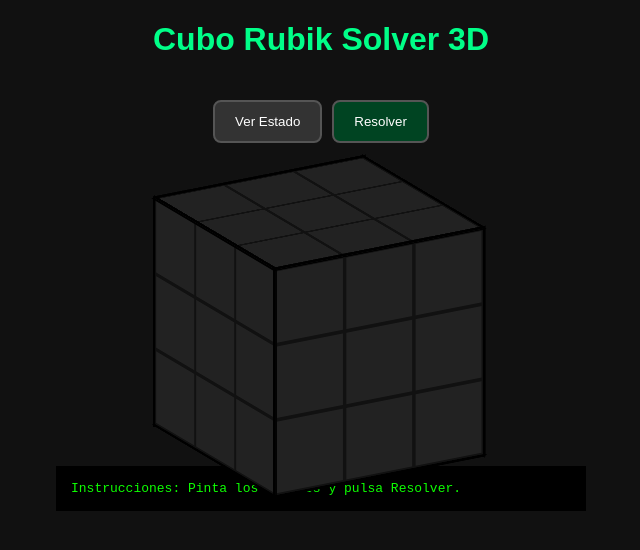
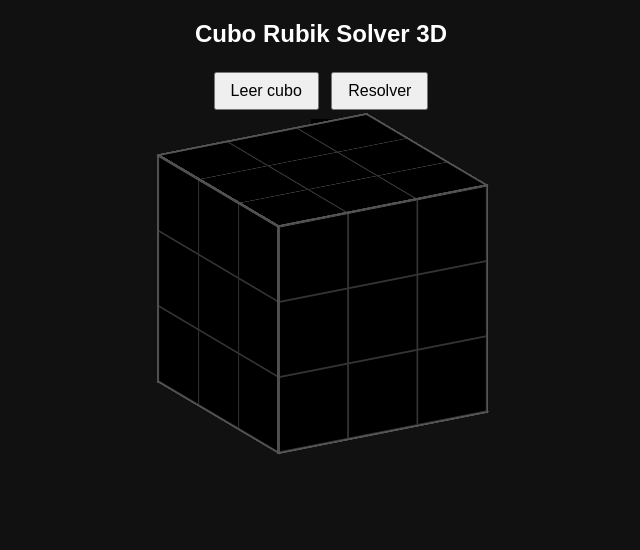
Before and after one commit to fablio9348-create/CUBO, a plain HTML site: page index.html in a window 1280 px wide. Shown: the whole page, without its empty margins (319-959 px from the left). Drawn offline with Linux system fonts and the light colour scheme.

Commit message:
Update index.html

```diff
--- a/index.html
+++ b/index.html
@@ -2,33 +2,57 @@
 <html lang="es">
 <head>
     <meta charset="UTF-8">
-    <meta name="viewport" content="width=device-width, initial-scale=1.0">
-    <title>Cubo Rubik Solver 3D | Resolver Online 2026</title>
-    <meta name="description" content="Resuelve tu cubo de Rubik 3x3 online con nuestro solver interactivo 3D.">
+    <!-- Tu verificación de Google para que no se pierda -->
+    <meta name="google-site-verification" content="Z99ZBjHrZFIqrI3PEwfmSU_7J6_Dv2jAxOsJCJrkrZQ" />
+    <title>Cubo Rubik Solver 3D</title>
     <style>
-        body { margin: 0; background: #111; color: white; font-family: Arial; display: flex; flex-direction: column; align-items: center; min-height: 100vh; perspective: 1000px; }
-        h1 { color: #00ff88; }
-        .controls { margin: 20px; display: flex; gap: 10px; z-index: 10; }
-        button { padding: 12px 20px; cursor: pointer; background: #333; color: white; border: 2px solid #555; border-radius: 8px; }
-        .scene { width: 250px; height: 250px; margin-top: 40px; }
-        .cube { width: 100%; height: 100%; position: relative; transform-style: preserve-3d; transform: rotateX(-20deg) rotateY(30deg); }
-        .face { position: absolute; width: 240px; height: 240px; border: 3px solid #000; display: grid; grid-template-columns: repeat(3, 1fr); grid-template-rows: repeat(3, 1fr); background: #000; }
-        .front { transform: rotateY(0deg) translateZ(120px); }
-        .back { transform: rotateY(180deg) translateZ(120px); }
-        .right { transform: rotateY(90deg) translateZ(120px); }
-        .left { transform: rotateY(-90deg) translateZ(120px); }
-        .top { transform: rotateX(90deg) translateZ(120px); }
+        body {
+            margin: 0;
+            background: #111;
+            color: white;
+            font-family: Arial;
+            display: flex;
+            flex-direction: column;
+            align-items: center;
+            height: 100vh;
+            perspective: 800px;
+            user-select: none;
+        }
+        .scene { width: 240px; height: 240px; margin-top: 10px; }
+        .cube {
+            width: 100%; height: 100%; position: relative;
+            transform-style: preserve-3d;
+            transform: rotateX(-20deg) rotateY(30deg);
+        }
+        .face {
+            position: absolute; width: 240px; height: 240px;
+            border: 2px solid #555; display: grid;
+            grid-template-columns: repeat(3, 1fr);
+            grid-template-rows: repeat(3, 1fr);
+        }
+        .front  { transform: rotateY(0deg) translateZ(120px); }
+        .back   { transform: rotateY(180deg) translateZ(120px); }
+        .right  { transform: rotateY(90deg) translateZ(120px); }
+        .left   { transform: rotateY(-90deg) translateZ(120px); }
+        .top    { transform: rotateX(90deg) translateZ(120px); }
         .bottom { transform: rotateX(-90deg) translateZ(120px); }
-        .face div { border: 2px solid #111; background: #222; cursor: pointer; }
-        #out { background: #000; color: #0dff00; padding: 15px; width: 90%; max-width: 500px; white-space: pre-wrap; font-family: monospace; }
+        .face div { border: 1px solid #333; background: black; cursor: pointer; }
+        .face div:hover { outline: 1px solid white; }
+        button { margin: 4px; padding: 8px 15px; font-size: 16px; }
+        pre { margin-top: 5px; background: #000; padding: 10px; max-width: 95%; overflow: auto; }
     </style>
 </head>
 <body>
-    <h1>Cubo Rubik Solver 3D</h1>
-    <div class="controls">
-        <button onclick="leerCubo()">Ver Estado</button>
-        <button onclick="resolverCubo()" style="background: #004422;">Resolver</button>
+
+<h2>Cubo Rubik Solver 3D</h2>
+
+<div>
+  <button onclick="leerCubo()">Leer cubo</button>
+  <button onclick="resolverCubo()">Resolver</button>
 </div>
+
+<pre id="out"></pre>
+
 <div class="scene">
   <div class="cube" id="cube">
     <div class="face top" data-face="U"></div>
@@ -39,51 +63,61 @@
     <div class="face back" data-face="B"></div>
   </div>
 </div>
-    <pre id="out">Instrucciones: Pinta los colores y pulsa Resolver.</pre>
+
 <script src="solver.js"></script>
 <script>
 const colors = ["white", "red", "blue", "green", "yellow", "orange"];
-        const map = { "white":"U", "red":"R", "blue":"F", "yellow":"D", "orange":"L", "green":"B", "black":"?" };
+const map = { "white":"W", "red":"R", "blue":"B", "green":"G", "yellow":"Y", "orange":"O", "black":"?" };
+
 document.querySelectorAll(".face").forEach(face => {
   for(let i = 0; i < 9; i++){
     const cell = document.createElement("div");
+    cell.style.background = "black";
     cell.dataset.color = "black";
     cell.onclick = () => {
-                    let idx = (colors.indexOf(cell.dataset.color) + 1) % colors.length;
+      let idx = colors.indexOf(cell.dataset.color);
+      idx = (idx + 1) % colors.length;
       cell.dataset.color = colors[idx];
       cell.style.background = colors[idx];
     };
     face.appendChild(cell);
   }
 });
+
+const cube = document.getElementById("cube");
 let isDragging = false, lastX, lastY, rotX = -20, rotY = 30;
-        const cubeElement = document.getElementById("cube");
+
 document.addEventListener("mousedown", e => { isDragging = true; lastX = e.clientX; lastY = e.clientY; });
 document.addEventListener("mouseup", () => isDragging = false);
 document.addEventListener("mousemove", e => {
   if(!isDragging) return;
   rotY += (e.clientX - lastX) * 0.5;
   rotX -= (e.clientY - lastY) * 0.5;
-            cubeElement.style.transform = `rotateX(${rotX}deg) rotateY(${rotY}deg)`;
+  cube.style.transform = `rotateX(${rotX}deg) rotateY(${rotY}deg)`;
   lastX = e.clientX; lastY = e.clientY;
 });
+
 function getCubeString(){
   const order = ["U","R","F","D","L","B"];
-            let res = "";
-            order.forEach(f => {
-                document.querySelectorAll(`.face[data-face='${f}'] div`).forEach(c => {
-                    res += map[c.dataset.color] || "?";
+  let result = "";
+  order.forEach(faceName => {
+    document.querySelectorAll(`.face[data-face='${faceName}'] div`).forEach(cell => {
+      result += map[cell.dataset.color] || "?";
     });
   });
-            return res;
+  return result;
 }
-        function leerCubo(){ document.getElementById("out").textContent = "Estado: " + getCubeString(); }
+
+function leerCubo(){
+  document.getElementById("out").textContent = "Estado: " + getCubeString();
+}
+
 function resolverCubo(){
   try {
     if(typeof Cube === "undefined"){ alert("solver.js no cargado"); return; }
     const sol = Cube.solve(getCubeString());
-                document.getElementById("out").textContent = "SOLUCIÓN:\n" + sol;
-            } catch(e) { document.getElementById("out").textContent = "Error en colores."; }
+    document.getElementById("out").textContent = "Solución: " + sol;
+  } catch(e){ document.getElementById("out").textContent = "Error: " + e; }
 }
 </script>
 </body>
```
Lines whose indentation alone changed are shown as unchanged.
